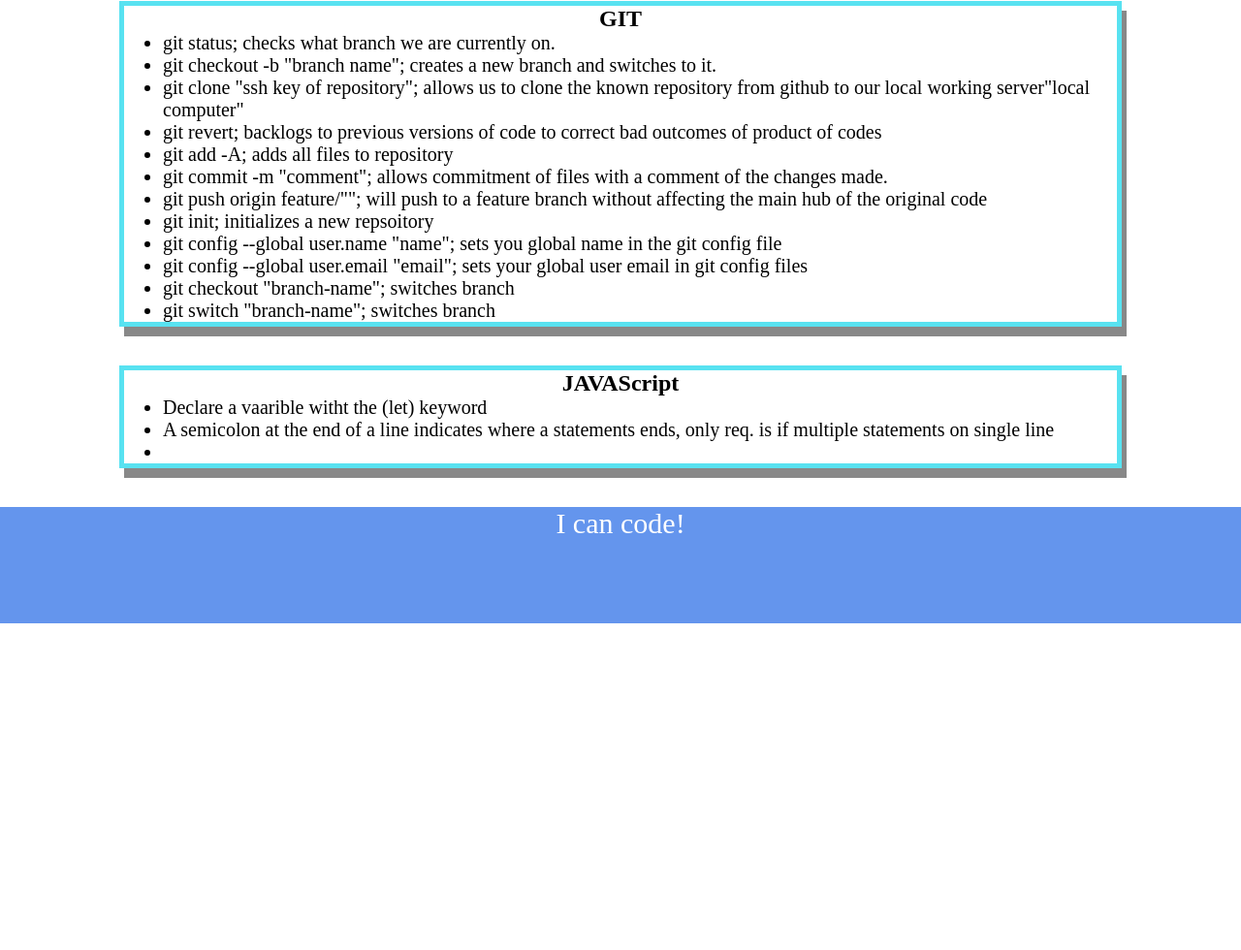
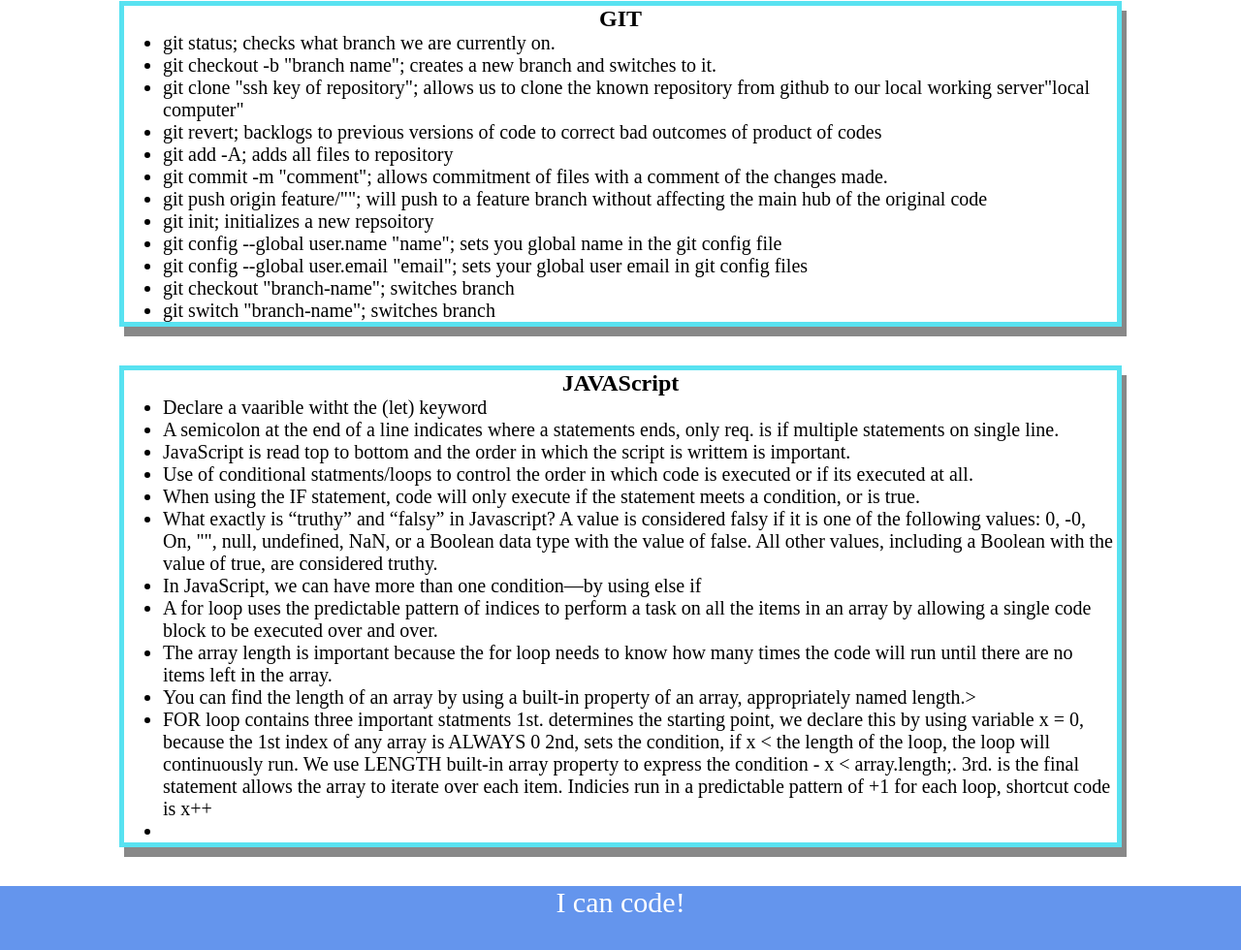
Before and after one commit to jayhowland/Prework-Study-Guide, a plain HTML site: page index.html in a window 1280 px wide. Shown: the part 773-1753 px from the top of the page at 97% size. Before the commit the page ends 1416 px from the top, so only its background shows below. Drawn offline with Linux system fonts and the light colour scheme.

Commit message:
added new text to java and html files

```diff
--- a/assets/script.js
+++ b/assets/script.js
@@ -1,2 +1,19 @@
-var topics = "HTML, CSS, Git, JavaScript";
-console.log(topics);
+var topics = ['HTML', 'CSS', 'Git', 'JavaScript'];
+
+for (var x = 0; x < topics.length; x++) {
+ console.log(topics[x]);
+}
+
+/*
+if (topic === 'HTML') {
+ console.log("Let's study HTML!");
+} else if (topic === 'CSS') {
+ console.log("Let's study CSS!");
+} else if (topic === 'Git') {
+ console.log("Let's study Git!");
+} else if (topic === 'JavaScript') {
+ console.log("Let's study JavaScript!");
+} else {
+ console.log('Please try again!');
+}
+*/
--- a/index.html
+++ b/index.html
@@ -60,7 +60,19 @@
         <h2>JAVAScript</h2>
         <ul>
           <li>Declare a vaarible witht the (let) keyword</li>
-          <li>A semicolon at the end of a line indicates where a statements ends, only req. is if multiple statements on single line</li>
+          <li>A semicolon at the end of a line indicates where a statements ends, only req. is if multiple statements on single line.</li>
+          <li>JavaScript is read top to bottom and the order in which the script is writtem is important.</li>
+          <li>Use of conditional statments/loops to control the order in which code is executed or if its executed at all.</li>
+          <li>When using the IF statement, code will only execute if the statement meets a condition, or is true.</li>
+          <li>What exactly is “truthy” and “falsy” in Javascript? A value is considered falsy if it is one of the following values: 0, -0, On, "", null, undefined, NaN, or a Boolean data type with the value of false. All other values, including a Boolean with the value of true, are considered truthy.</li>
+          <li>In JavaScript, we can have more than one condition—by using else if</li>
+          <li>A for loop uses the predictable pattern of indices to perform a task on all the items in an array by allowing a single code block to be executed over and over.</li>
+          <li>The array length is important because the for loop needs to know how many times the code will run until there are no items left in the array.</li>
+          <li>You can find the length of an array by using a built-in property of an array, appropriately named length.></li>
+          <li>FOR loop contains three important statments
+                1st. determines the starting point, we declare this by using variable x = 0, because the 1st index of any array is ALWAYS 0
+                2nd, sets the condition, if x < the length of the loop, the loop will continuously run. We use LENGTH built-in array property to express the condition - x < array.length;.
+                3rd. is the final statement allows the array to iterate over each item. Indicies run in a predictable pattern of +1 for each loop, shortcut code is x++</li>
           <li></li>
         </ul>
       </section>
```
